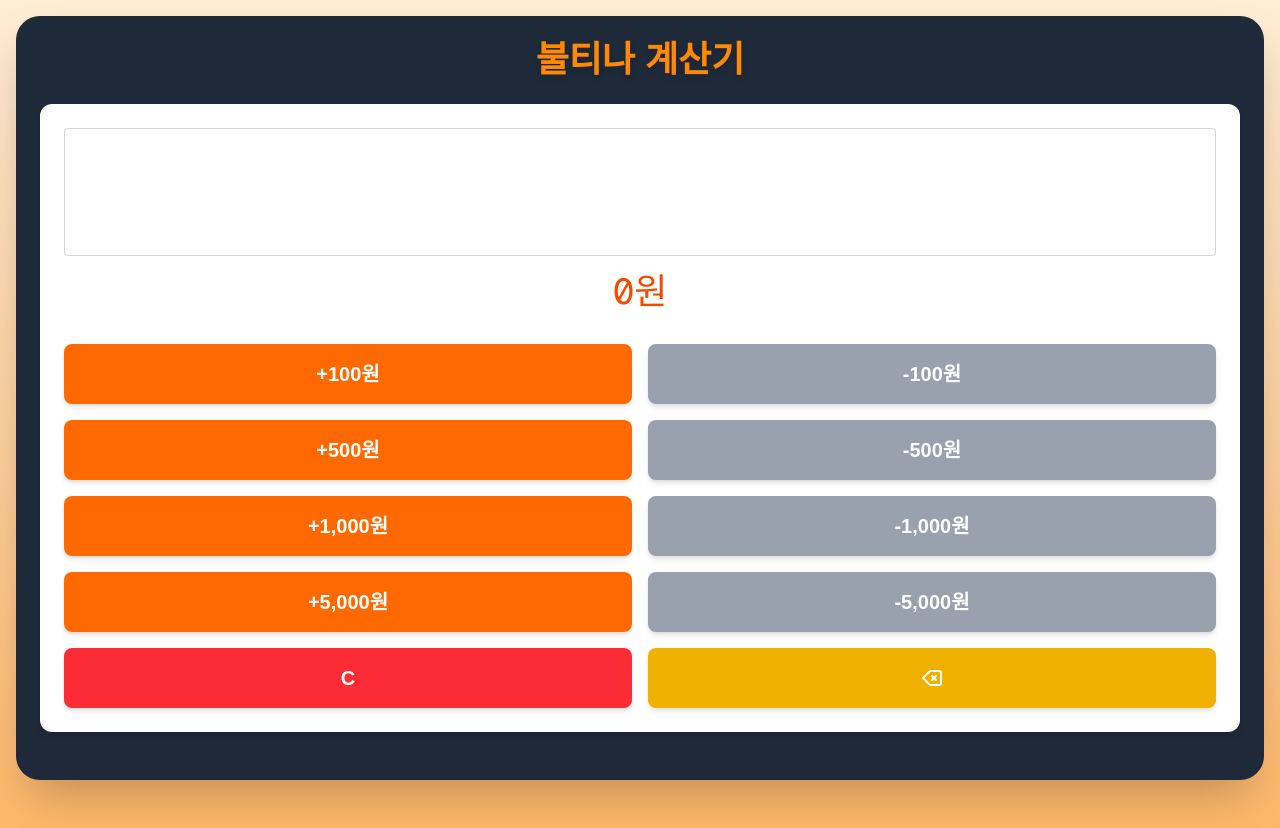
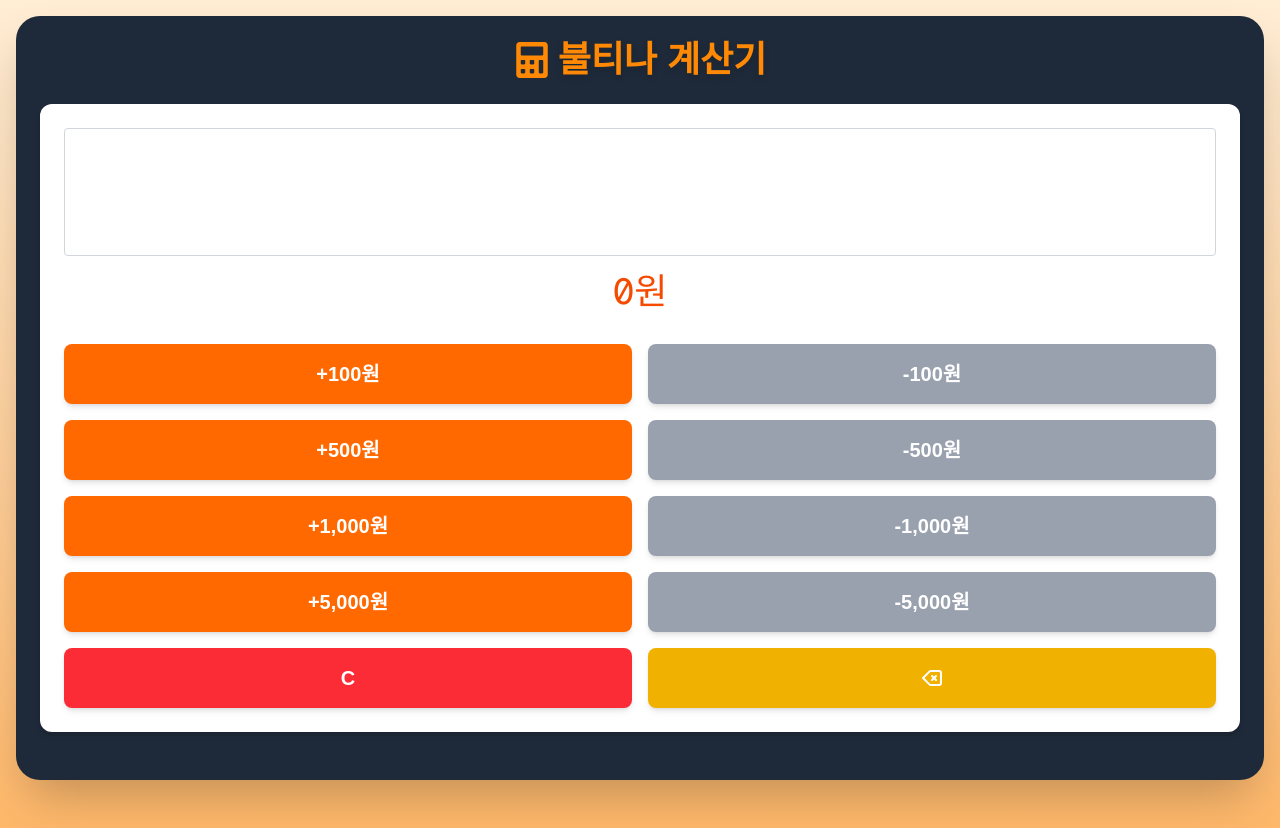
Before and after one commit to dokbun2/bultina, a Next.js app: page / in a window 1280 px wide. Built offline with nearby package versions, Linux system fonts and the light colour scheme.

Commit message:
계산기 아이콘
1

```diff
--- a/src/app/page.tsx
+++ b/src/app/page.tsx
@@ -2,6 +2,7 @@
 
 import { useState } from "react";
 import { HiOutlineBackspace } from "react-icons/hi"; // 백스페이스 아이콘 임포트
+import { FaCalculator } from "react-icons/fa"; // 계산기 아이콘 임포트
 
 export default function Home() {
   const [amount, setAmount] = useState(0); // 현재 금액 상태
@@ -36,7 +37,10 @@ export default function Home() {
       {/* 핸드폰 모양 컨테이너 */}
       <div className="w-full bg-gray-800 rounded-3xl shadow-2xl p-6 flex flex-col items-center mb-8">
          {/* 제목 영역 (컨테이너 안으로 이동)*/}
-        <h1 className="text-3xl sm:text-4xl font-extrabold mb-6 text-orange-400 drop-shadow-md">불티나 계산기</h1>
+        <div className="flex items-center mb-6">
+          <FaCalculator className="text-orange-400 text-4xl mr-2" /> {/* 계산기 아이콘 */}
+          <h1 className="text-3xl sm:text-4xl font-extrabold text-orange-400 drop-shadow-md">불티나 계산기</h1>
+        </div>
 
         {/* 계산기 본체 (흰색 영역) */}
         <div className="w-full bg-white rounded-xl shadow-md flex flex-col items-center p-6 mb-6">
```
